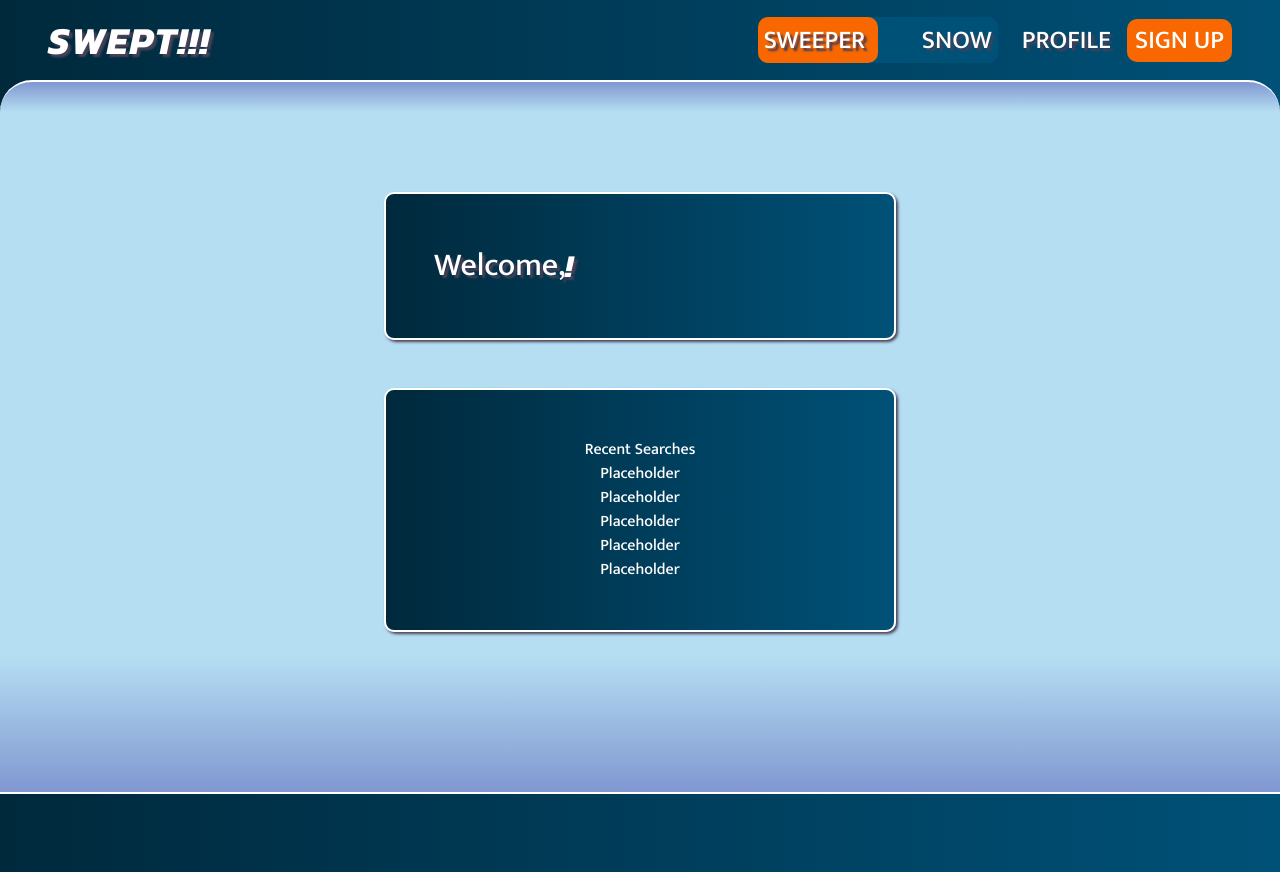
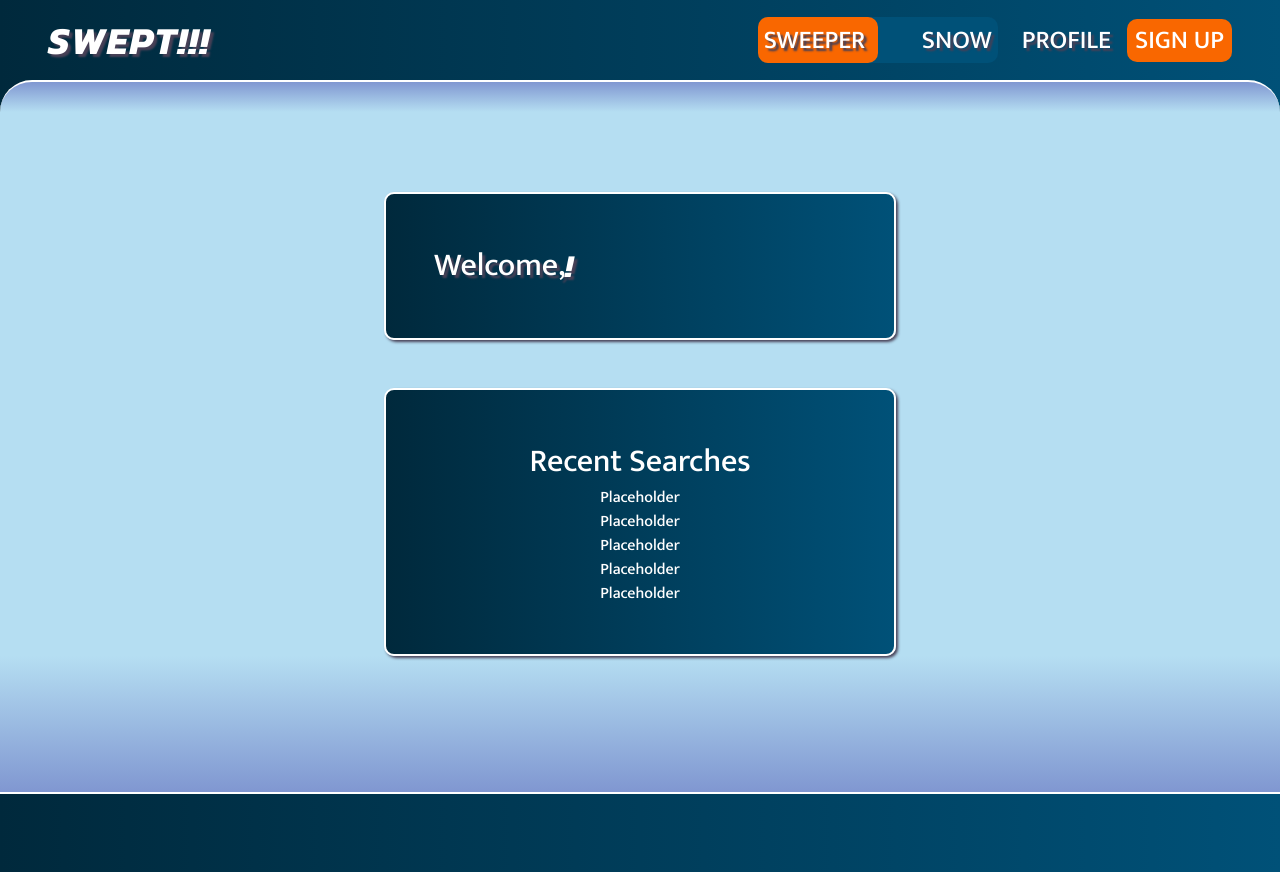
Before and after one commit to elliottdombrowski/SWEPT-02, a React (Create React App) app in the folder client/: page /me in a window 1280 px wide. Built offline with nearby package versions, Linux system fonts and the light colour scheme; no server answers.

Commit message:
reset styles on profile

```diff
--- a/client/src/App.css
+++ b/client/src/App.css
@@ -315,6 +315,8 @@ h4 {
 }
 
 .profile-header {
+  all: unset;
+  font-family: var(--link-font);
   font-size: 200%;
   text-shadow: 3px 3px 2px var(--deep-darkblue);
 }
@@ -344,8 +346,13 @@ h4 {
   margin-bottom: 3rem;
 }
 
-.recent-search-header {
+.recent-search-wrapper {
   text-align: center;
+}
+
+.recent-searches {
+  font-size: 200%;
+  font-family: var(--link-font);
 }
 
 /* END PROFILE  */
--- a/client/src/pages/Profile/Profile.js
+++ b/client/src/pages/Profile/Profile.js
@@ -23,7 +23,7 @@ const Profile = () => {
       </div>
       <div className='recent-search-wrapper'>
         <div className='recent-search-header'>
-          <h1>Recent Searches</h1>
+          <h1 className='recent-searches'>Recent Searches</h1>
           <p>Placeholder</p>
           <p>Placeholder</p>
           <p>Placeholder</p>
```
